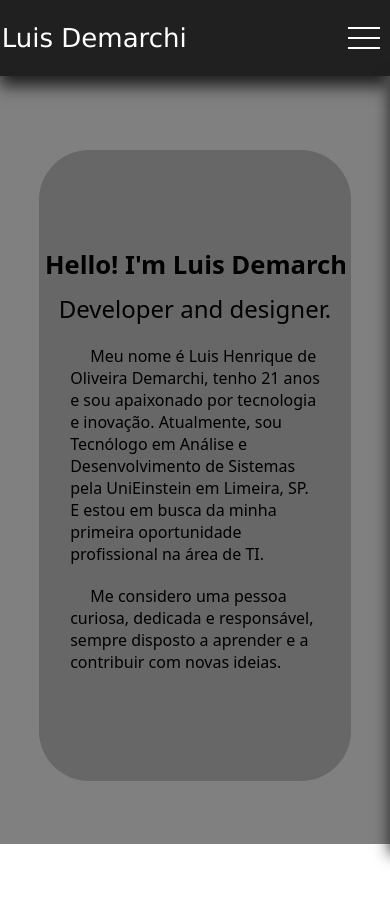
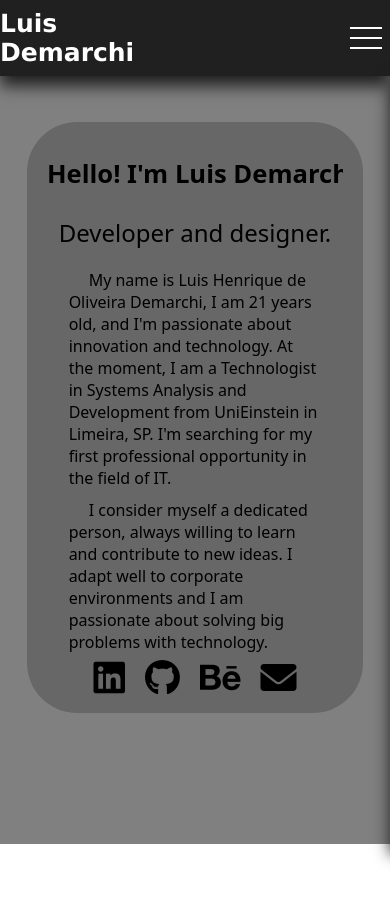
Before and after one commit to Luis-Demarchi/Projeto-Curriculo, a plain HTML site: page Frontend/index.html in a window 390 px wide. Shown: the top 900 px of the page. Drawn offline with Linux system fonts and the light colour scheme.

Commit message:
Added the latest adjustments at about me page

```diff
--- a/Frontend/index.html
+++ b/Frontend/index.html
@@ -5,6 +5,7 @@
         <title>Demarchi's Curriculum</title>
         <link rel="icon" href="images/icon-CV.ico" type="image/x-icon">
         <link rel="stylesheet" href="style.css">
+        <link rel="stylesheet" href="https://cdnjs.cloudflare.com/ajax/libs/font-awesome/6.0.0-beta3/css/all.min.css">
     </head>
     <body>
         <header>
@@ -16,7 +17,7 @@
                     <div class="line3"></div>
                 </div>
                 <ul class="nav-list">
-                    <li><a href="">About me </a></li>
+                    <li><a href="#aboutMe">About me </a></li>
                     <li><a href="">Experiences</a></li>
                     <li><a href="">Education</a></li>
                     <li><a href="">Projects</a></li>
@@ -25,16 +26,24 @@
             </nav>
         </header>
         <main>
+            <section id="aboutMe">
                 <div class="pageAboutMe">
                     <div class="container">
                         <div class="text-container">
                             <span class="typed-text">Hello! I'm Luis Demarchi.</span>
                             <p class="subtitle">Developer and designer.</p>
-                        <p class="text">Meu nome é Luis Henrique de Oliveira Demarchi, tenho 21 anos e sou apaixonado por tecnologia e inovação. Atualmente, sou Tecnólogo em Análise e Desenvolvimento de Sistemas pela UniEinstein em Limeira, SP. E estou em busca da minha primeira oportunidade profissional na área de TI.</p>
-                        <p class="text">Me considero uma pessoa curiosa, dedicada e responsável, sempre disposto a aprender e a contribuir com novas ideias.</p>
+                            <p class="text">My name is Luis Henrique de Oliveira Demarchi, I am 21 years old, and I'm passionate about innovation and technology. At the moment, I am a Technologist in Systems Analysis and Development from UniEinstein in Limeira, SP. I'm searching for my first professional opportunity in the field of IT.</p>
+                            <p class="text">I consider myself a dedicated person, always willing to learn and contribute to new ideas. I adapt well to corporate environments and I am passionate about solving big problems with technology.</p>
+                        </div>
+                        <div class="links-icons">
+                            <a href="https://br.linkedin.com/in/luis-demarchi-600991221" target="_blank"><i class="fa-brands fa-linkedin"></i></a>
+                            <a href="https://github.com/Luis-Demarchi" target="_blank"><i class="fa-brands fa-github"></i></a>
+                            <a href="https://www.behance.net/luisdemarchi" target="_blank"><i class="fa-brands fa-behance"></i></a>
+                            <a href="mailto:luisdemarchi3@gmail.com" target="_blank"><i class="fa-solid fa-envelope"></i></a>
                         </div>
                     </div>
                 </div>
+            </section>
             <div class="pageExperiences">
 
             </div>
--- a/Frontend/script.js
+++ b/Frontend/script.js
@@ -18,7 +18,7 @@ class MobileNavbar{
 
     handleClick(){
         this.navList.classList.toggle(this.activeClass);
-        this.mobileMenu.classList.toggle(this.activeClass)
+        this.mobileMenu.classList.toggle(this.activeClass);
         this.animateLinks();
     }
 
--- a/Frontend/style.css
+++ b/Frontend/style.css
@@ -9,7 +9,7 @@ a{
 }
 
 p{
-    margin: 10px;
+    margin-top: 10px;
 }
 
 nav {
@@ -50,7 +50,8 @@ nav {
 }
 
 .logo{
-    font-size: 26px;
+    font-size: 25px;
+    font-weight: 650;
 }
 
 @media (max-width: 950px){
@@ -82,29 +83,33 @@ nav {
         margin-left: 150px;
     }
 
-    .container{
+    .pageAboutMe{
+        height: 100vh;
         display: flex;
-        border-top: 20px solid rgb(103, 103, 103);
-        border-bottom: 20px solid rgb(103, 103, 103);
+        align-items: center;
+        justify-content: center;
+        padding: 10vh 5%;
+        box-sizing: border-box;
     }
 
-    .text-container{
-        display: flex;
-        flex-direction: column;
-        justify-content: center;
-        align-items: center;
+    .container{
+        width: 90%;
+        max-width: 100%;
+        margin: 0 auto;
         text-align: center;
+        height: auto;
+        top: 0;
     }
 
     .typed-text {
-        display: block;
         font-size: 1.6rem;
         font-weight: 700;
-        width: 0;
+        max-width: 100%;
         overflow: hidden;
-        color: black;
+        padding-top: 5% !important;
+        padding-bottom: 5% !important;
         white-space: nowrap;
-        box-shadow: 0.1rem 0 0 black; /* A barra de digitação */
+        box-shadow: 0.1rem 0 0 black;
         animation: write 3s steps(22, end) forwards, hideCursor 0s 5s forwards;
     }
 
@@ -113,16 +118,16 @@ nav {
             width: 0;
         }
         100% {
-            width: 17.5ch;
+            width: 18.5rem;
         }
     }
 
     @keyframes hideCursor {
         0% {
-            box-shadow: 0.1rem 0 0 black; /* A barra de digitação ainda visível */
+            box-shadow: 0.1rem 0 0 black;
         }
         100% {
-            box-shadow: none; /* A barra desaparece após 5 segundos */
+            box-shadow: none;
         }
     }
 
@@ -134,17 +139,7 @@ nav {
     .text{
         font-size: 1rem !important;
         text-indent: 20px !important;
-    }
-}
-
-@media (max-width: 435px){
-    @keyframes write{
-        0%{
-            width: 0;
-        }
-        100%{
-            width: 20.5ch;
-        }
+        font-weight: 200 !important;
     }
 }
 
@@ -175,19 +170,29 @@ nav {
     transform: rotate(45deg) translate(-5px, -7px);
 }
 
-.pageAboutMe{
+.pageAboutMe {
     width: 100%;
-    height: 100%;
+    min-height: 100vh;
     background-color: gray;
+    display: flex;
+    align-items: center;
+    justify-content: center;
+    padding-top: 9vh;
+    box-sizing: border-box;
 }
+
 
 .container{
     position: relative;
     display: flex;
-    top: 150px;
-    width: 80%;
-    height: 70%;
-    margin: 0 10% 10% 10%;
+    flex-direction: column;
+    align-items: center;
+    justify-content: center;
+    width: 90%;
+    max-width: 1200px;
+    height: auto;
+    padding: 5% 3%;
+    margin: 0 auto;
     background-color: rgb(103, 103, 103);
     border-radius: 50px;
 }
@@ -204,7 +209,7 @@ nav {
 .subtitle{
     font-size: 25px;
     margin: 10px;
-    font-weight: 250;
+    font-weight: 350;
     text-align: center;
 }
 
@@ -212,7 +217,7 @@ nav {
     font-size: 20px;
     margin-left: 10%;
     margin-right: 10%;
-    text-align: start;
+    text-align: start !important;
     text-indent: 60px;
     font-weight: 100;
 }
@@ -232,7 +237,7 @@ nav {
         overflow: hidden;
         color: black;
         white-space: nowrap;
-    box-shadow: 0.1rem 0 0 black; /* A barra de digitação */
+        box-shadow: 0.1rem 0 0 black;
         animation: write 3s steps(22, end) forwards, hideCursor 0s 5s forwards;
     }
 
@@ -247,11 +252,26 @@ nav {
 
     @keyframes hideCursor {
         0% {
-        box-shadow: 0.1rem 0 0 black; /* A barra de digitação ainda visível */
+            box-shadow: 0.1rem 0 0 black;
         }
         100% {
-        box-shadow: none; /* A barra desaparece após 5 segundos */
+            box-shadow: none;
+        }
     }
 }
 
+.links-icons {
+    margin-top: 2%;
+    display: flex;
+    align-items: center;
+    gap: 20px;
 }
+
+.links-icons a i {
+    font-size: 36px;
+    color: #000;
+}
+
+.links-icons a:hover i {
+    color: #1c1c1c;
+}
```
Lines whose indentation alone changed are shown as unchanged.
